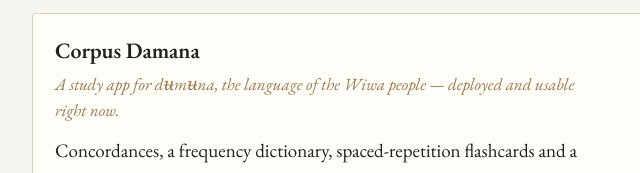
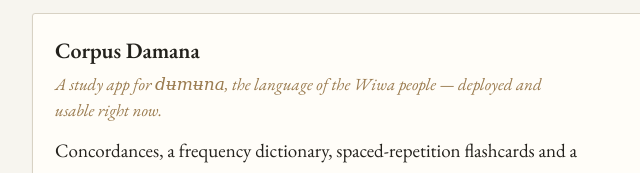
Before and after one commit to JuanCarlosGuti/JuanCarlosGuti.github.io, a plain HTML site: page index.html in a window 1280 px wide. Shown: the part 967-1140 px from the top of the page, 250-890 px from the left. Drawn offline with nearby package versions, Linux system fonts and the light colour scheme.

Commit message:
Fix dumuna glyph rendering

```diff
--- a/index.html
+++ b/index.html
@@ -35,6 +35,7 @@
 a{color:var(--ink); text-decoration:none; border-bottom:1px solid var(--rule)}
 a:hover{border-bottom-color:var(--gold); color:var(--gold)}
 code,.mono{font-family:"JetBrains Mono",ui-monospace,SFMono-Regular,Menlo,monospace}
+.ipa{font-family:"Charis SIL","Gentium Plus","DejaVu Serif","Noto Serif","Liberation Serif",Times,serif}
 
 /* ---- header ---- */
 header{padding-block:64px 34px; border-bottom:1px solid var(--rule)}
@@ -155,7 +156,7 @@
 
   <article class="proj">
     <h3><a href="https://corpus-damana.onrender.com">Corpus Damana</a></h3>
-    <p class="tagline">A study app for dʉmʉna, the language of the Wiwa people — deployed and usable right now.</p>
+    <p class="tagline">A study app for <span class="ipa">dʉmʉna</span>, the language of the Wiwa people — deployed and usable right now.</p>
     <p>Concordances, a frequency dictionary, spaced-repetition flashcards and a translator grounded in the corpus rather than in the model's imagination: an LLM answers only from what the corpus actually attests, which matters for a language where invented output would be worse than none. NestJS + Angular workspaces, corpus imported from CSV into a local store, deployed on Render.</p>
     <ul class="stack"><li>NestJS</li><li>Angular</li><li>TypeScript</li><li>Node 22</li><li>LLM integration</li><li>Render</li></ul>
     <p class="links"><a href="https://corpus-damana.onrender.com">Live site →</a> <a href="https://github.com/JuanCarlosGuti/traductorDumuna">Source →</a></p>
```
